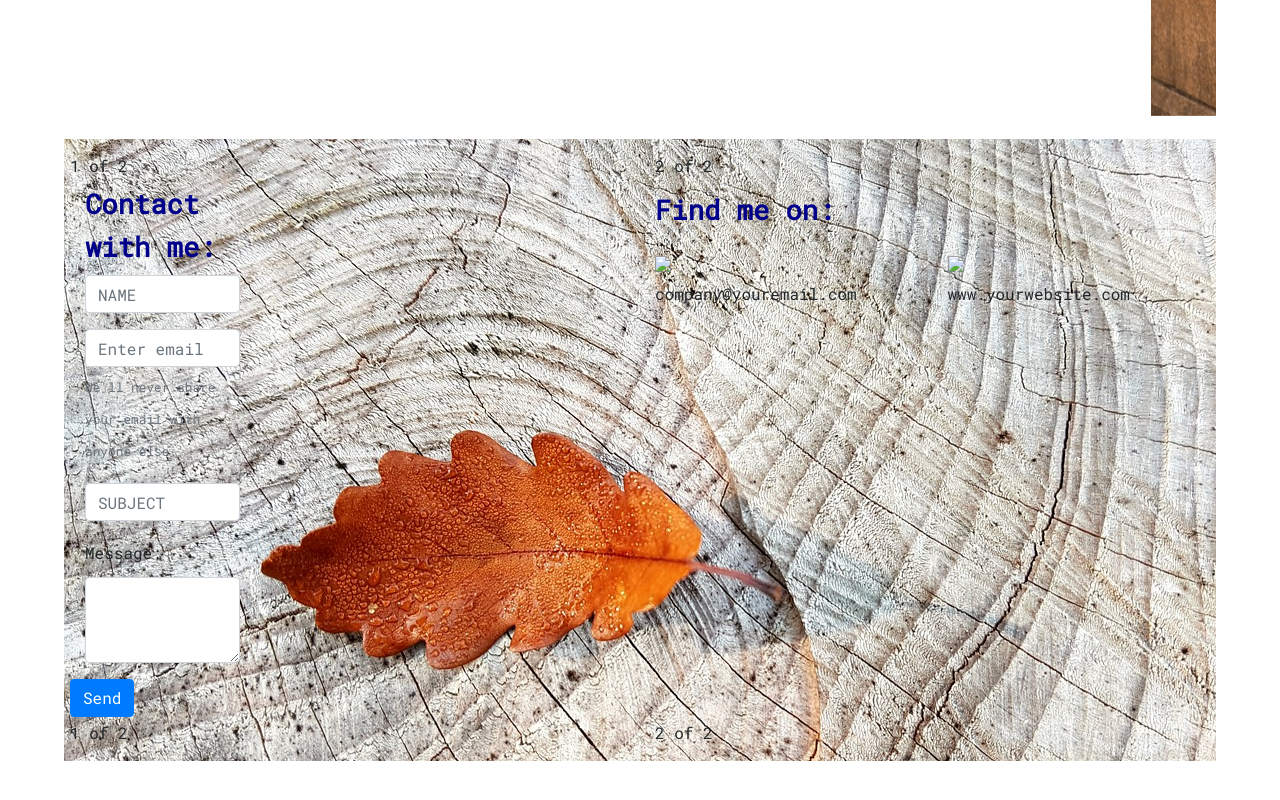
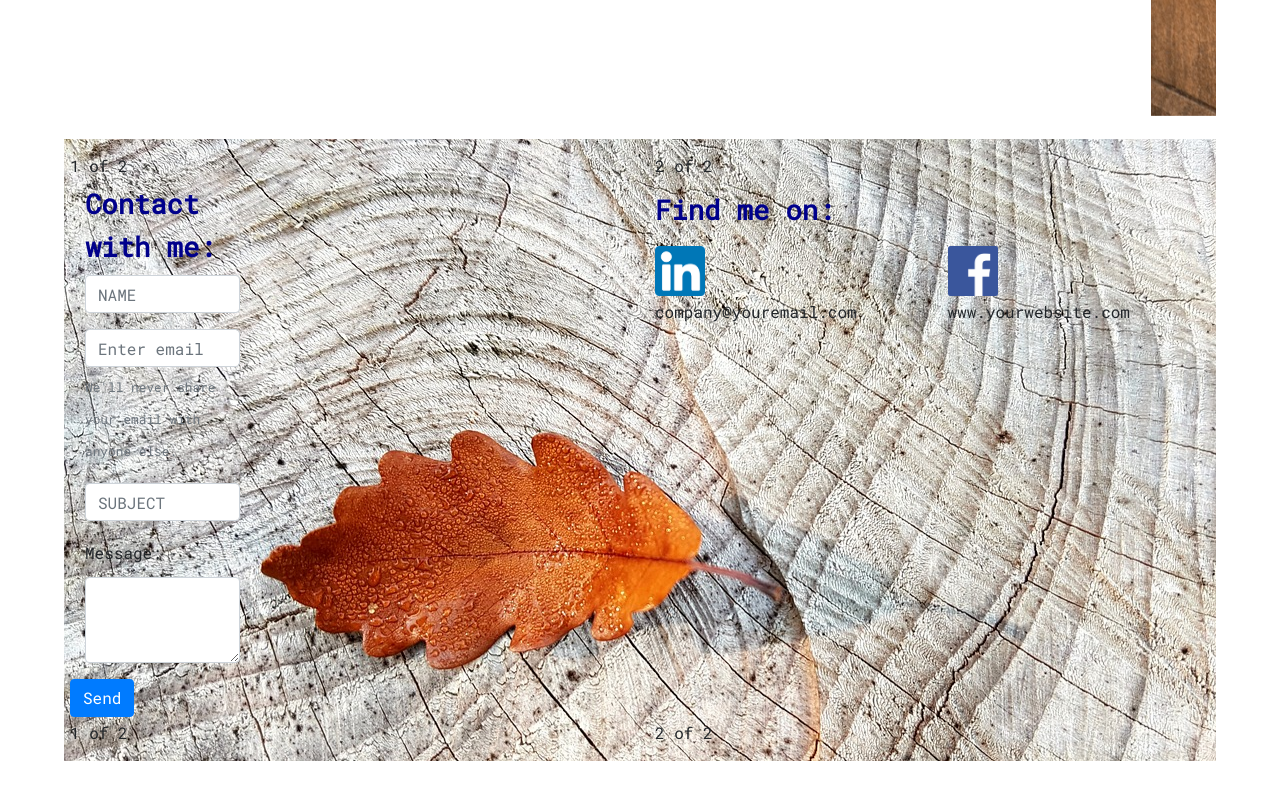
Before and after one commit to clayber/MyWebPage, a plain HTML site: page index.html in a window 1280 px wide. Shown: the part 2015-2815 px from the top of the page. Drawn offline with nearby package versions, Linux system fonts and the light colour scheme.

Commit message:
changes to facebook and linkedIn logos

```diff
--- a/index.html
+++ b/index.html
@@ -242,12 +242,12 @@
                     <p><strong class="globalColor">Find me on:</strong></p>
                     <div class="row">
                         <div class="col">
-                            <a href="https://www.linkedin.com/" target="_blank">
-                                <img src="resourses/img/Linkedin.svg">
+                            <a href="https://www.linkedin.com/" target="_blank" alt="linkedInLogo">
+                                <img src="assets/img/linkedInLogo.png" width="50" height="50">
                             </a></div>
                         <div class="col">
-                            <a href="https://www.linkedin.com/" target="_blank">
-                                <img src="resourses/img/Facebook.svg">
+                            <a href="https://www.facebook.com/" target="_blank" alt="faceBookLogo">
+                                <img src="assets/img/faceBookLogo.png" width="50" height="50">
                             </a>
                         </div>
                         <div class="w-100"></div>
```
Also changed, not shown: assets/img/faceBookLogo.png (added), assets/img/linkedInLogo.png (added).
